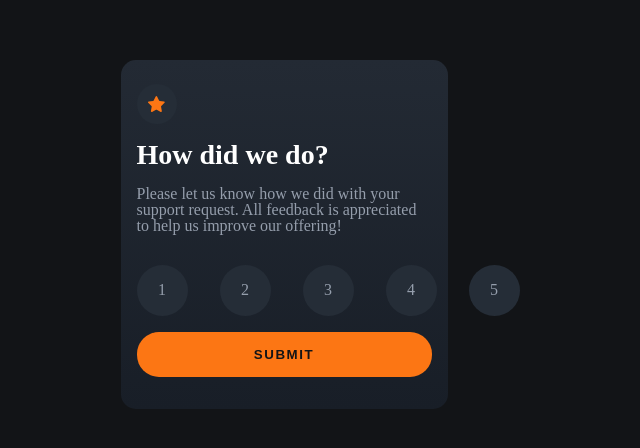
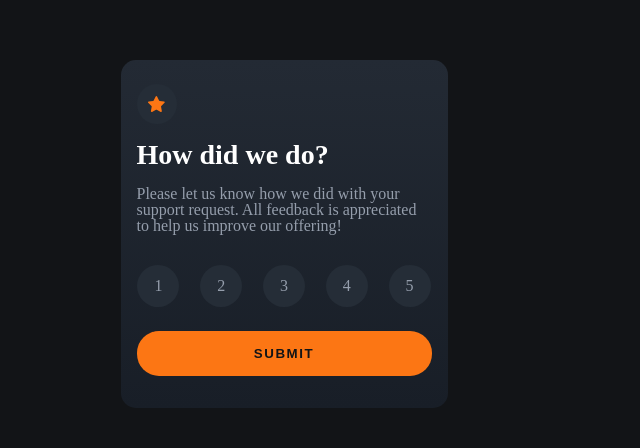
Before and after one commit to GMarqz/interactive-rating-component, a website with bundled scripts: page index.html in a window 1280 px wide. Shown: the part 166-614 px from the top of the page, without its empty margins (356-996 px from the left). Built offline with nearby package versions, Linux system fonts and the light colour scheme.

Commit message:
add desktop size

```diff
--- a/src/styles/form.css
+++ b/src/styles/form.css
@@ -7,15 +7,16 @@ Useful resource ^
 .form {
     display: flex;
     flex-direction: column;
-    gap: 1rem;
+    gap: 1.5rem;
 }
 
 .fieldset {
+    width: 100%;
+    /* max-width: 17.563rem; */
     display: flex;
     flex-direction: row;
-    /* justify-content: space-between; */
     justify-content: center;
-    gap: 2rem;
+    gap: 1.3rem;
 }
 
 .submit-btn {
@@ -39,10 +40,6 @@ Useful resource ^
     background: #fff;
 }
 
-
-
-/* -----------------------------PROTOTYPES-------------------------------- */
-
 input[type="radio"] {
     opacity: 0;
     position: absolute;
@@ -50,9 +47,8 @@ input[type="radio"] {
 }
 
 label {
-    /* position: relative; */
-    width: 51px;
-    height: 51px;
+    width: 2.625rem;
+    height: 2.625rem;
     background-color: var(--dark-blue);
     border-radius: 50%;
 
@@ -62,7 +58,6 @@ label {
     align-content: center;
     text-align: center;
 
-    /* padding-left: 5px; */
     padding-top: 2px;
 
     font-weight: 700;
@@ -74,7 +69,6 @@ label {
 
 input[type="radio"]:checked +  label{
     background-color: var(--white);
-    /* background: var(--orange); */
     color: var(--dark-blue);
 }
 
@@ -82,3 +76,16 @@ label:hover {
     background-color: var(--orange);
     color: var(--dark-blue);
 }
+
+@media screen and (min-width: 1440px) {
+    label {
+        width: 3.188rem;
+        height: 3.188rem;
+    }
+
+    .submit-btn {
+        width: 341px;
+        line-height: 18.99px;
+
+    }
+}
```
